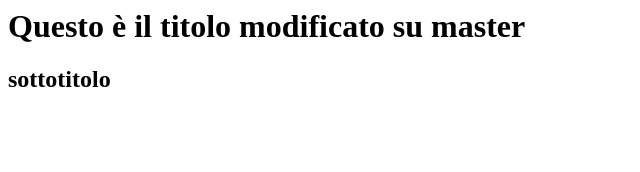
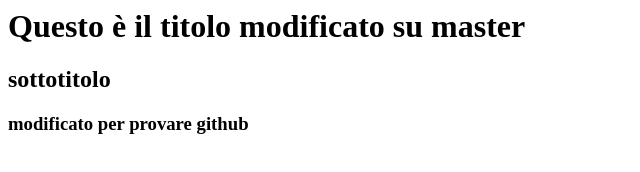
Before and after one commit to aleHg-o/Corso-dist2023, a plain HTML site: page index.html in a window 1280 px wide. Shown: the whole page, without its empty margins (0-640 px from the left). Drawn offline with Linux system fonts and the light colour scheme.

Commit message:
modificato per provare github

```diff
--- a/index.html
+++ b/index.html
@@ -3,6 +3,7 @@
 
 <h1> Questo è il titolo modificato su master</h1>
 <h2> sottotitolo </h2>
+<h3> modificato per provare github <h3>
 
 </body>
 </html>
```
